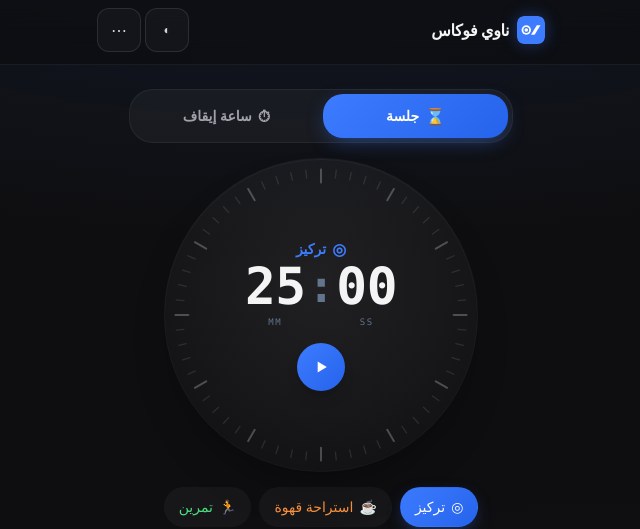
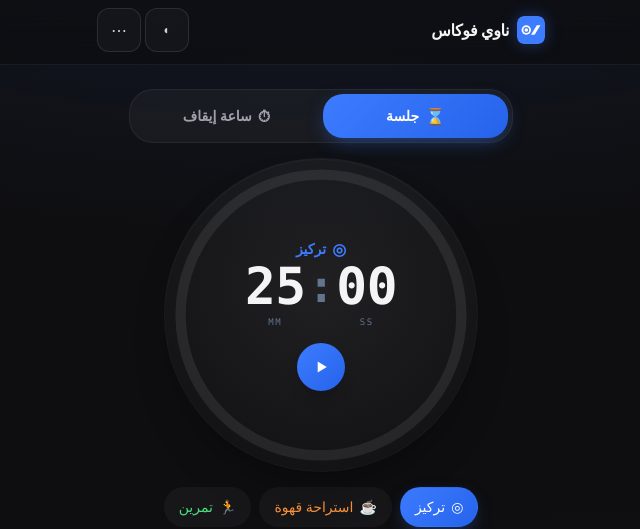
Before and after one commit to inawy/nawy-focus, a React (Vite) app: page / in a window 1280 px wide. Shown: the top 529 px of the page, without its empty margins (319-959 px from the left). Built offline with nearby package versions, Linux system fonts and the light colour scheme.

Commit message:
ui: calm session face — remove clock ticks, solid disc + progress arc only

```diff
--- a/src/components/TimerDisplay.tsx
+++ b/src/components/TimerDisplay.tsx
@@ -71,7 +71,7 @@ const ACCENT_BTN: Record<TimerAccent, string> = {
   teal: 'bg-teal-500',
 }
 
-/** Circular dial inspired by Avast Secure Browser Utilities → Focus */
+/** Calm circular session face (Avast-style): solid disc + progress arc — no clock ticks */
 export function TimerDisplay({
   seconds = 0,
   milliseconds,
@@ -135,21 +135,6 @@ export function TimerDisplay({
   const showRing =
     !isStopwatch && progress !== undefined && (progress > 0 || isActive)
 
-  const ticks = Array.from({ length: 60 }, (_, i) => {
-    const angle = (i / 60) * 360 - 90
-    const rad = (angle * Math.PI) / 180
-    const major = i % 5 === 0
-    const r1 = major ? 102 : 106
-    const r2 = 112
-    return {
-      x1: 120 + r1 * Math.cos(rad),
-      y1: 120 + r1 * Math.sin(rad),
-      x2: 120 + r2 * Math.cos(rad),
-      y2: 120 + r2 * Math.sin(rad),
-      major,
-    }
-  })
-
   const playIcon =
     phase === 'running' ? (
       <svg width="20" height="20" viewBox="0 0 24 24" fill="currentColor" aria-hidden>
@@ -195,20 +180,16 @@ export function TimerDisplay({
         viewBox="0 0 240 240"
         aria-hidden
       >
-        {ticks.map((t, i) => (
-          <line
-            key={i}
-            x1={t.x1}
-            y1={t.y1}
-            x2={t.x2}
-            y2={t.y2}
-            className={
-              t.major ? 'stroke-current opacity-25' : 'stroke-current opacity-10'
-            }
-            strokeWidth={t.major ? 1.5 : 1}
-            strokeLinecap="round"
+        {!isStopwatch && (
+          <circle
+            cx="120"
+            cy="120"
+            r={radius}
+            fill="none"
+            className="stroke-current opacity-[0.08]"
+            strokeWidth="8"
           />
-        ))}
+        )}
 
         {showRing && (
           <circle
@@ -221,7 +202,7 @@ export function TimerDisplay({
                 ? 'stroke-amber-400/90'
                 : ACCENT_RING[resolvedAccent]
             } transition-[stroke-dashoffset] duration-300 linear`}
-            strokeWidth="6"
+            strokeWidth="8"
             strokeLinecap="round"
             strokeDasharray={circumference}
             strokeDashoffset={offset}
```
